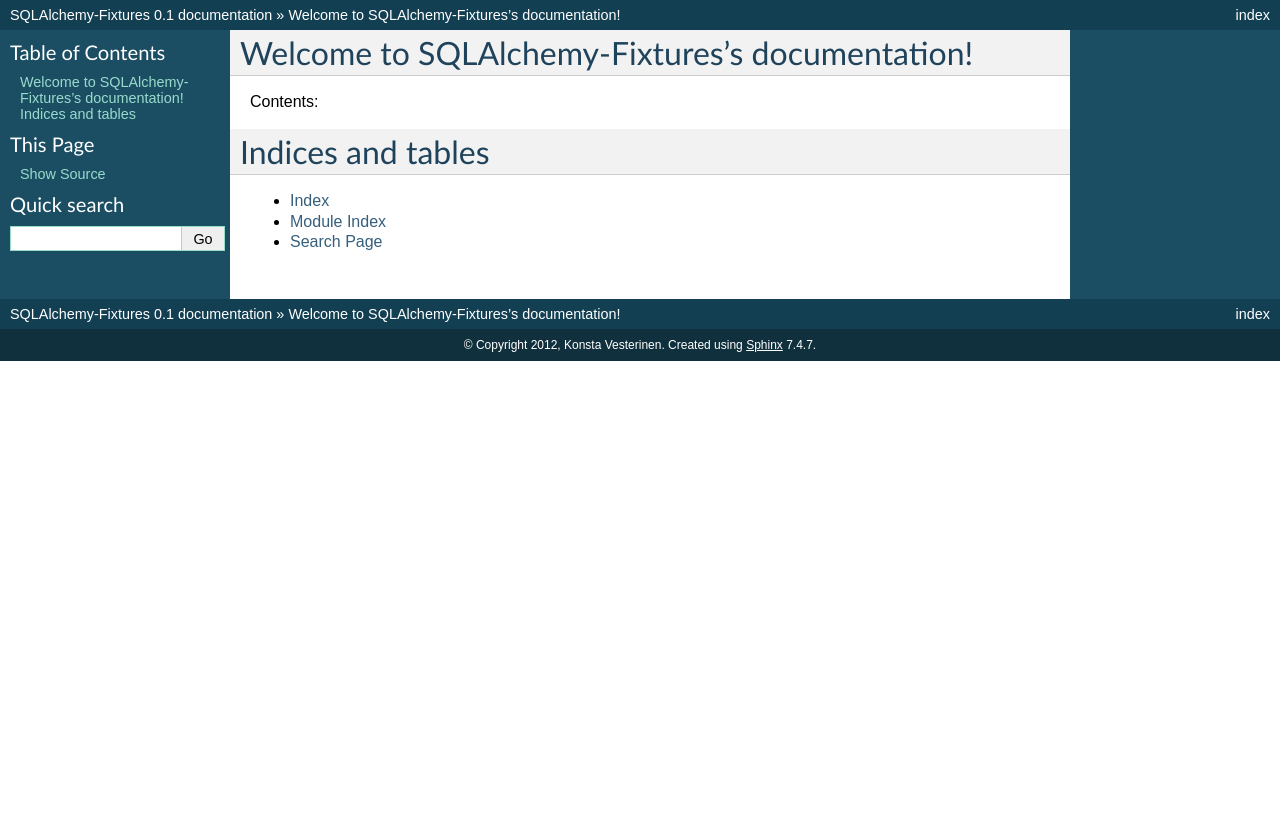
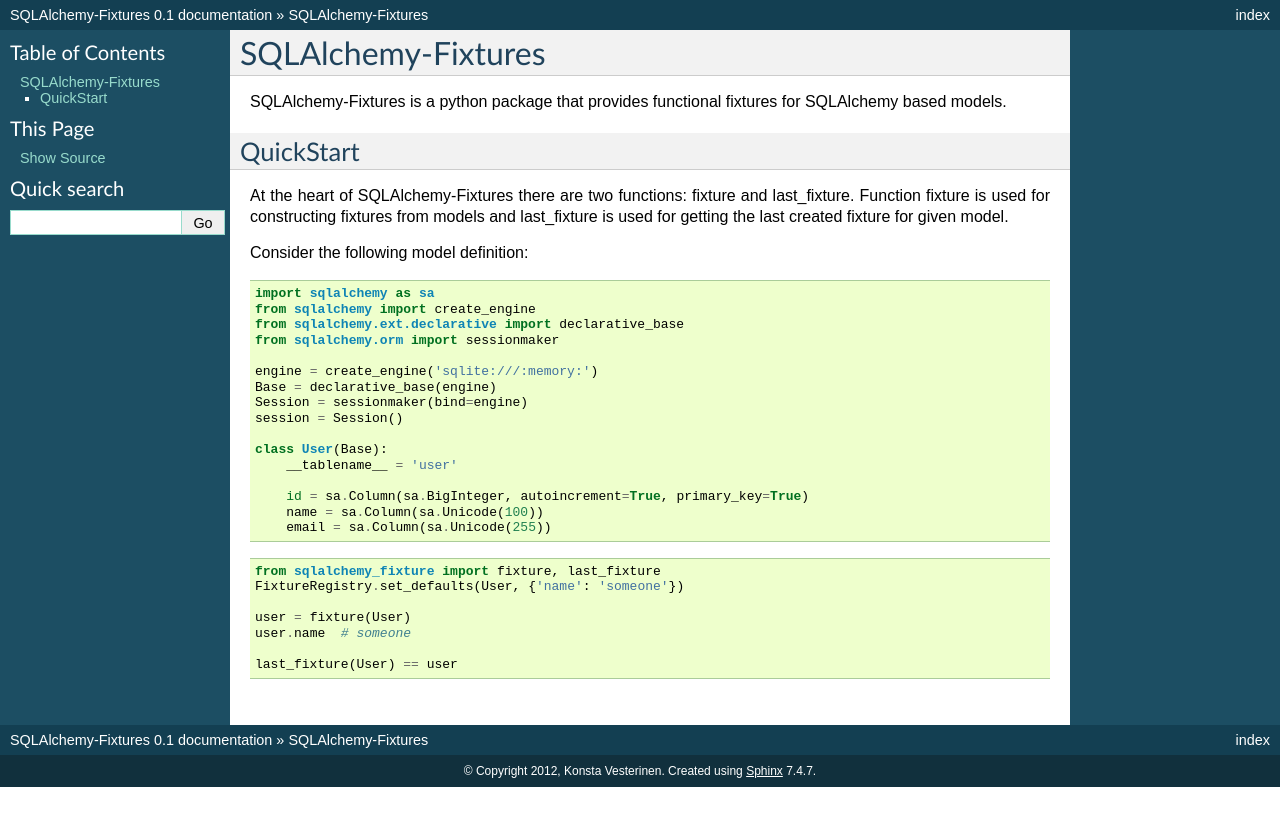
Before and after one commit to kvesteri/sqlalchemy-fixtures, a Sphinx documentation site: the page built from docs/index.rst, in a window 1280 px wide. Shown: the top 826 px of the page. Built offline with Sphinx 7.4.7, drawn with Linux system fonts in a browser that asks for light colours.

Commit message:
added some docs

```diff
--- a/docs/index.rst
+++ b/docs/index.rst
@@ -1,21 +1,45 @@
-.. SQLAlchemy-Fixtures documentation master file, created by
-   sphinx-quickstart on Mon Nov 26 09:53:25 2012.
-   You can adapt this file completely to your liking, but it should at least
-   contain the root `toctree` directive.
+SQLAlchemy-Fixtures
+===================
 
-Welcome to SQLAlchemy-Fixtures's documentation!
-===============================================
+SQLAlchemy-Fixtures is a python package that provides functional fixtures for
+SQLAlchemy based models.
 
-Contents:
+QuickStart
+----------
 
-.. toctree::
-   :maxdepth: 2
+At the heart of SQLAlchemy-Fixtures there are two functions: fixture and last_fixture.
+Function fixture is used for constructing fixtures from models and last_fixture is used
+for getting the last created fixture for given model.
+
+Consider the following model definition:
+
+::
+
+    import sqlalchemy as sa
+    from sqlalchemy import create_engine
+    from sqlalchemy.ext.declarative import declarative_base
+    from sqlalchemy.orm import sessionmaker
+
+    engine = create_engine('sqlite:///:memory:')
+    Base = declarative_base(engine)
+    Session = sessionmaker(bind=engine)
+    session = Session()
+
+    class User(Base):
+        __tablename__ = 'user'
+
+        id = sa.Column(sa.BigInteger, autoincrement=True, primary_key=True)
+        name = sa.Column(sa.Unicode(100))
+        email = sa.Column(sa.Unicode(255))
 
 
 
-Indices and tables
-==================
+::
 
-* :ref:`genindex`
-* :ref:`modindex`
-* :ref:`search`
+    from sqlalchemy_fixture import fixture, last_fixture
+    FixtureRegistry.set_defaults(User, {'name': 'someone'})
+
+    user = fixture(User)
+    user.name  # someone
+
+    last_fixture(User) == user
```
